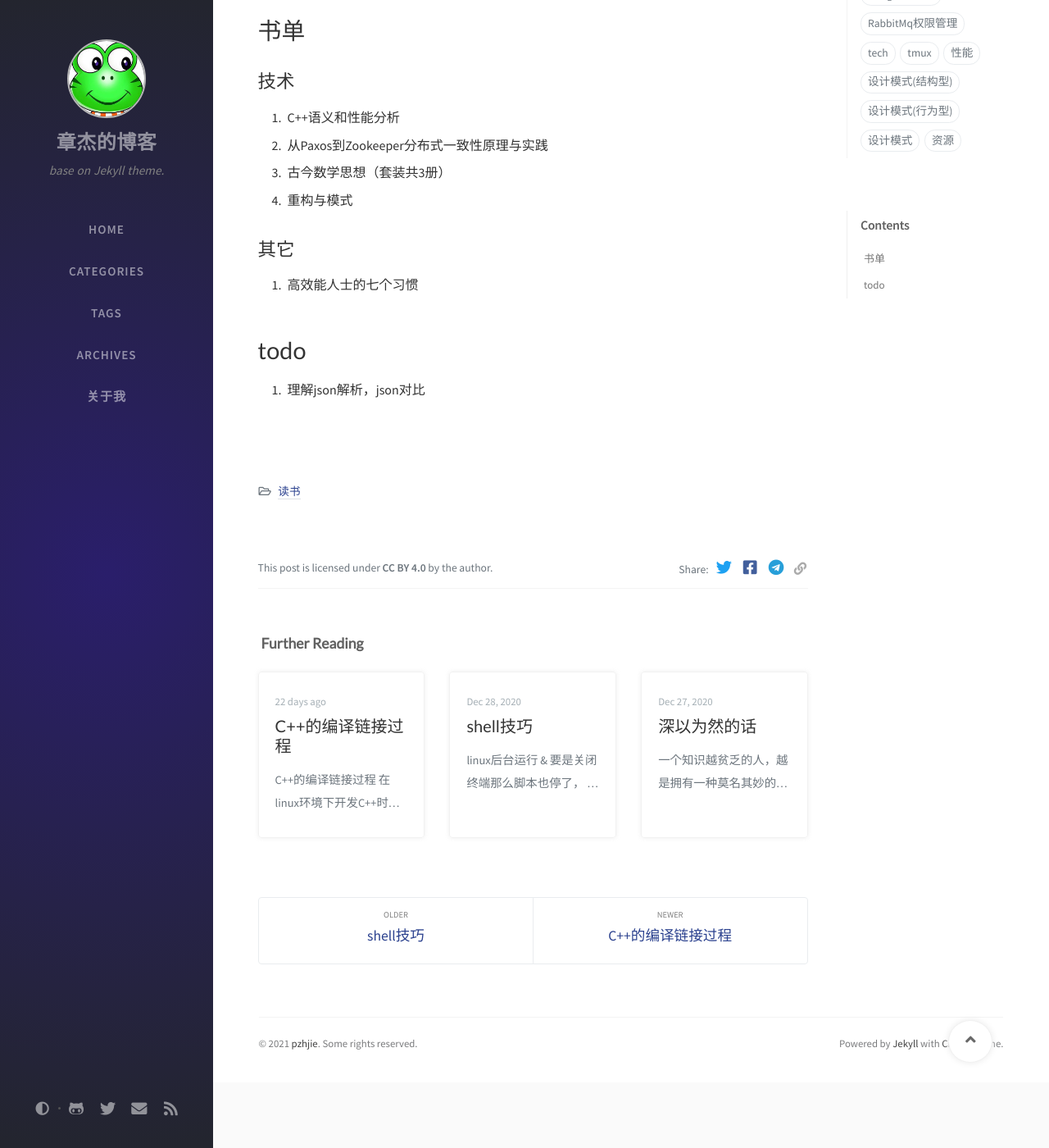
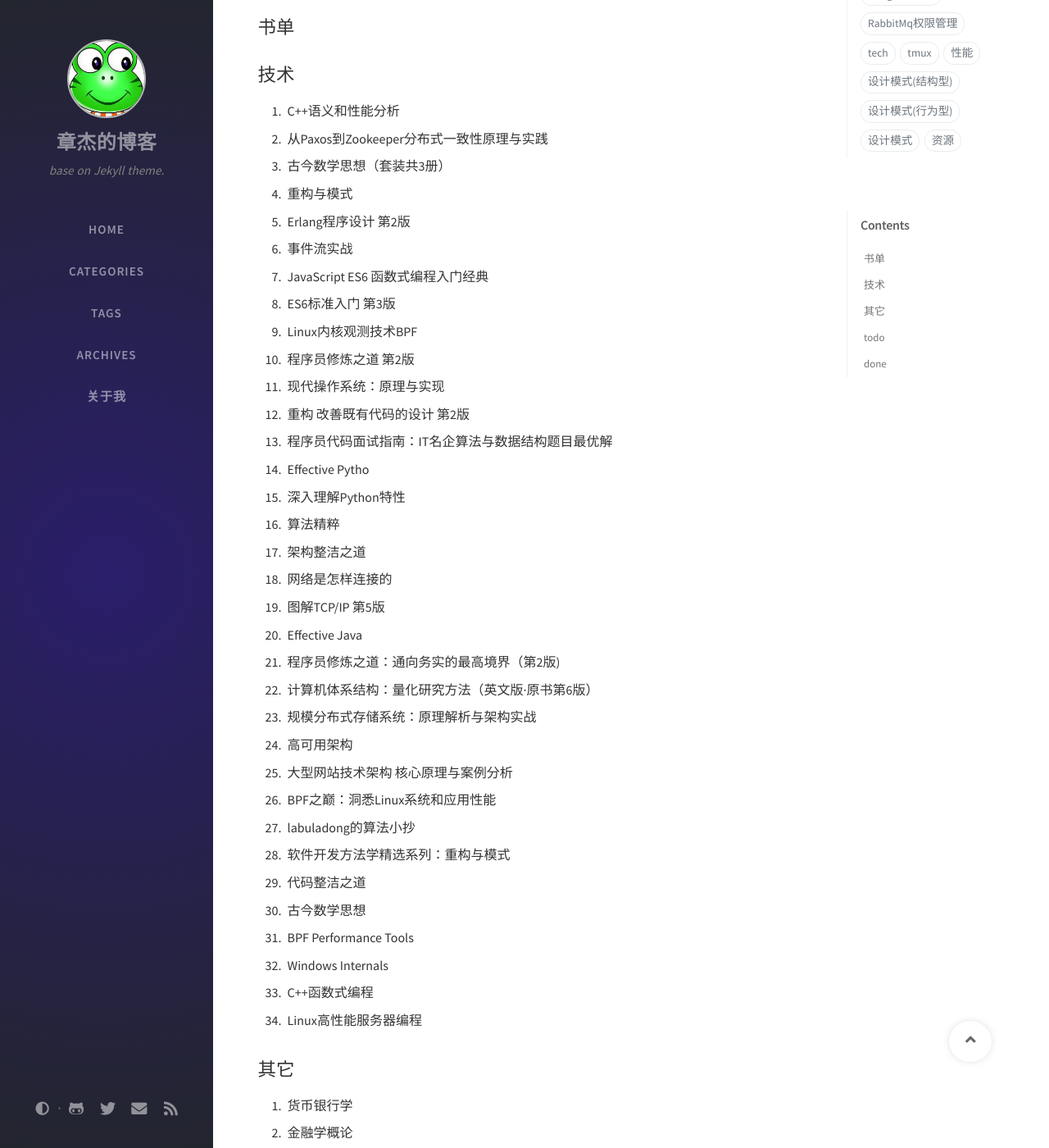
Before and after one commit to pzj/pzj.github.io, a Jekyll site: the page built from _posts/book/2021-01-01-book-list-of-2020.md, in a window 1280 px wide and 1400 px high, scrolled down 203 px. Shown: the whole window at 82% size. Built offline with Jekyll 4.4.1, drawn with Linux system fonts in a browser that asks for light colours; nearby versions of some CDN libraries; comment, search, counter and statistics services are not loaded; some of the changed text lies outside the part shown.

Commit message:
update book list

```diff
--- a/_posts/book/2021-01-01-book-list-of-2020.md
+++ b/_posts/book/2021-01-01-book-list-of-2020.md
@@ -5,7 +5,7 @@ category: 读书
 keywords: 阅读,书单,2020
 ---
 
-# 书单
+## 书单
 
 ## 技术
 
@@ -13,11 +13,49 @@ keywords: 阅读,书单,2020
 2. 从Paxos到Zookeeper分布式一致性原理与实践
 3. 古今数学思想（套装共3册）
 4. 重构与模式
+5. Erlang程序设计 第2版
+6. 事件流实战
+7. JavaScript ES6 函数式编程入门经典
+8. ES6标准入门 第3版
+9. Linux内核观测技术BPF
+10. 程序员修炼之道 第2版
+11. 现代操作系统：原理与实现
+12. 重构 改善既有代码的设计 第2版
+13. 程序员代码面试指南：IT名企算法与数据结构题目最优解
+14. Effective Pytho
+15. 深入理解Python特性
+16. 算法精粹
+17. 架构整洁之道
+18. 网络是怎样连接的
+19. 图解TCP/IP 第5版
+20. Effective Java
+21. 程序员修炼之道：通向务实的最高境界（第2版)
+22. 计算机体系结构：量化研究方法（英文版·原书第6版）
+23. 规模分布式存储系统：原理解析与架构实战
+24. 高可用架构
+25. 大型网站技术架构 核心原理与案例分析
+26. BPF之巅：洞悉Linux系统和应用性能
+27. labuladong的算法小抄
+28. 软件开发方法学精选系列：重构与模式
+29. 代码整洁之道
+30. 古今数学思想
+31. BPF Performance Tools
+32. Windows Internals
+33. C++函数式编程
+34. Linux高性能服务器编程
 
 ## 其它
 
-1. 高效能人士的七个习惯
+1. 货币银行学
+2. 金融学概论
+3. 批判性思维
+4. 图论导引
+5. 最后的数学问题
+6. 高效能人士的七个习惯
+7. 最后的数学问题
 
-# todo
+## todo
 
 1. 理解json解析，json对比
+
+## done
--- a/_posts/tech/2021-01-09-c++-build-process.md
+++ b/_posts/tech/2021-01-09-c++-build-process.md
@@ -1,6 +1,6 @@
 ---
 layout: post
-title: C++的编译链接过程
+title: 程序编译链接过程
 category: 技术
 tags:
 description:
@@ -8,7 +8,7 @@ description:
 
 ## C++的编译链接过程
 
-在linux环境下开发C++时，理解编译、链接的原理和过程对于linux C++程序来说是一项基本功。本来着重讨论C++的编译链接模型。将代码转变为可执行程序的过程大致可分为如下阶段：预编译，编译和链接。
+在linux环境下开发C++时，理解编译、链接的原理和过程对于linux C++程序来说是一项基本功。将代码转变为可执行程序的过程大致可分为如下阶段：预编译，编译和链接。
 
 ## 预编译
 
@@ -27,18 +27,18 @@ description:
 
 　　从最直观的角度的角度讲，编译器就是将高级语言翻译成机器语言的工具。比如我们用C/C++语言写的一个程序可以使用编译器将其翻译成机器可以执行的指令及数据。编译过程一般可以分为6个步骤：扫描、语法分析、语义分析、源代码、代码生成和目标代码优化。
 
-     SourceCode---scanner--->>Tokens---parser--->>SyntaxTree---SemanticAnalyzer--->>CommandSyntaxTree---SourceCodeOptimizer------>>In
+     SourceCode---scanner--->>Tokens---parser--->>SyntaxTree---SemanticAnalyzer--->>CommandSyntaxTree--->SourceCodeOptimizer------>>In
 
 　　以一段简单的C语言代码为例讲述整个编译过程：
 　　　　array[index]=(index+4)*(2+6)
 
-　　词法分析：源代码被输入到扫描器（Scanner），扫描器的任务很简单，它运用一种类似于有限状态机（Finite State Machine）的算法将源代码字符序列分割成一系列的记号（Token）。有一个叫lex的程序可以实现词法扫描，它会按照用户之前描述的词法规则将输入的字符串分割为一个个记号。
+　　词法分析：源代码被输入到扫描器（Scanner），扫描器的任务很简单，它运用一种类似于有限状态机（Finite State Machine）的算法将源代码字符序列分割成一系列的记号（Token）。记号一般分为五类：关键字、标识符、常量、运算符、界符。有一个叫lex的程序可以实现词法扫描，它会按照用户之前描述的词法规则将输入的字符串分割为一个个记号。
 
 　　语法分析：将对由扫描器产生的记号进行语法分析，从面产生语法树（Context Tree）。由语法分析分析器生成的语法树就是以表达式（Expression）为节点的树。语法分析也有一个现成的工具叫做yacc。也像lex一样，可以根据用户给定的语法规则对输入的记号序列进行解析，从而构建出一棵语法树。
 
 ## 语义分析
 
-　　语义分析。编译所能分析的语义是静态语义（），所谓静态语义是指在编译期可以确定的语义，与之对应的动态语义（）就是只有在运行期才能确定的语义。静态语义通常包括声明和类型的匹配，类型的转换。比如当一个浮点型的表达式赋值一个整型表达时，其它隐含了一个数据类型的转换，由语义分析来完成。动态语义一般指在运行期出现的语义相关的问题，比如将0作为除数是一个运行期语义错误。在linux中运行期的语义错误表现为内核对执行进程的一个信号（signal）。如SIGSEGV，若不进行预定处理，这些错误常常导致程序coredump。一个高可靠的程序应该捕获这些信号，给出明确的错误的提示。
+　　语义分析。编译所能分析的语义是静态语义，所谓静态语义是指在编译期可以确定的语义，与之对应的动态语义就是只有在运行期才能确定的语义。静态语义通常包括声明和类型的匹配，类型的转换。比如当一个浮点型的表达式赋值一个整型表达时，其它隐含了一个数据类型的转换，由语义分析来完成。动态语义一般指在运行期出现的语义相关的问题，比如将0作为除数是一个运行期语义错误。在linux中运行期的语义错误表现为内核对执行进程的一个信号（signal）。如SIGSEGV，若不进行预定处理，这些错误常常导致程序coredump。一个高可靠的程序应该捕获这些信号，给出明确的错误的提示。
 
 ## 编译器后端
 
@@ -48,7 +48,7 @@ description:
 
 ### 目标代码生成与优化
 
-　　目标代码生成与优化：代码生成器（）和目标代码优化器。代码生成器将目标代码转换成目标机器代码，这个过程依赖目标机器，因为不同的机器有着不同的字长、寄存器等。最后目标代码优化器对上述的目标代码进行优化，比如选择合适的寻址方式、使用位移来代替乘法运算、删除多余的指令等。
+　　目标代码生成与优化：代码生成器和目标代码优化器。代码生成器将目标代码转换成目标机器代码，这个过程依赖目标机器，因为不同的机器有着不同的字长、寄存器等。最后目标代码优化器对上述的目标代码进行优化，比如选择合适的寻址方式、使用位移来代替乘法运算、删除多余的指令等。
 
 ## 总结
 
```
